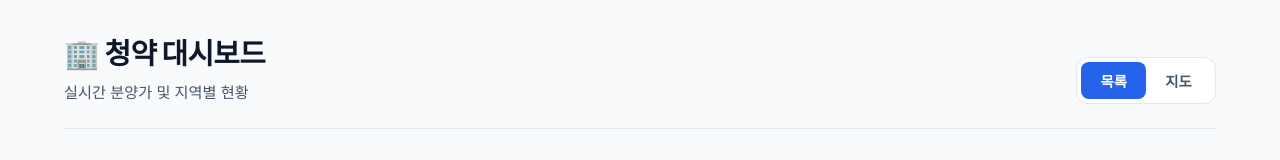
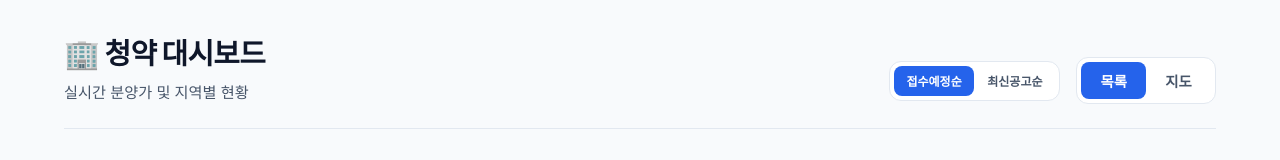
Before and after one commit to happyways/Cheongyak, a React (Vite) app in the folder client/: page / in a window 1280 px wide. Shown: the top 160 px of the page. Built offline with nearby package versions, Linux system fonts and the light colour scheme; no server answers.

Commit message:
feat: 공고일 기준 최신순 정렬 기능 추가

```diff
--- a/client/src/App.css
+++ b/client/src/App.css
@@ -29,8 +29,10 @@ body { font-family: 'Pretendard', -apple-system, sans-serif; background-color: v
 .header-content h1 { font-size: 1.8rem; font-weight: 900; letter-spacing: -0.02em; }
 .header-content p { color: var(--text-secondary); margin-top: 0.4rem; font-size: 0.95rem; }
 
+.header-controls { display: flex; gap: 1rem; align-items: center; }
+
 /* Toggle Button */
-.view-toggle {
+.view-toggle, .sort-toggle {
   background: white;
   padding: 4px;
   border-radius: 12px;
@@ -49,6 +51,8 @@ body { font-family: 'Pretendard', -apple-system, sans-serif; background-color: v
   transition: all 0.2s;
   font-size: 0.9rem;
 }
+
+.toggle-btn.small { padding: 0.4rem 0.8rem; font-size: 0.75rem; }
 
 .toggle-btn.active { background: var(--primary); color: white; }
 
--- a/client/src/App.tsx
+++ b/client/src/App.tsx
@@ -56,6 +56,7 @@ interface HouseDetail {
 }
 
 type ViewMode = 'list' | 'map';
+type SortBy = 'upcoming' | 'latest';
 
 const getApartmentKey = (item: CheongyakItem) => {
   const hNo = item.HOUSE_MANAGE_NO || item.houseManageNo;
@@ -85,10 +86,12 @@ const MAP_REGIONS = [
 
 function App() {
   const [items, setItems] = useState<CheongyakItem[]>([]);
+  const [rawData, setRawData] = useState<CheongyakItem[]>([]);
   const [details, setDetails] = useState<Record<string, HouseDetail[]>>({});
   const [dataErrors, setDataErrors] = useState<Record<string, string>>({});
   const [loading, setLoading] = useState(true);
   const [viewMode, setViewMode] = useState<ViewMode>('list');
+  const [sortBy, setSortBy] = useState<SortBy>('upcoming');
   const [selectedRegion, setSelectedRegion] = useState<string | null>(null);
   const [hoveredRegion, setHoveredRegion] = useState<string | null>(null);
   const [expandedCards, setExpandedCards] = useState<Record<string, boolean>>({});
@@ -165,27 +168,39 @@ function App() {
     setLoading(true);
     try {
       const response = await axios.get(`http://${window.location.hostname}:5001/api/apartments`);
-      const rawData = (response.data.data || []) as CheongyakItem[];
+      const data = (response.data.data || []) as CheongyakItem[];
       const todayTime = new Date().setHours(0, 0, 0, 0);
 
-      const filteredData = rawData.filter(item => {
+      const filtered = data.filter(item => {
         const endDates = [item.RCEPT_ENDDE, item.SUBSCRPT_RCEPT_ENDDE, item.GNRL_RCEPT_ENDDE, item.SPECL_RCEPT_ENDDE, item.GNRL_RNK2_ETC_AREA_ENDDE, item.GNRL_RNK2_CRSPAREA_ENDDE].map(d => parseToTime(d)).filter(t => t !== null);
         if (endDates.length === 0) return true;
         return Math.max(...(endDates as number[])) >= todayTime;
       });
 
-      const sortedData = [...filteredData].sort((a, b) => {
+      setRawData(filtered);
+      filtered.forEach(item => fetchDetails(item));
+    } catch (e) { console.error(e); } finally { setLoading(false); }
+  };
+
+  useEffect(() => {
+    if (rawData.length === 0) return;
+    const todayTime = new Date().setHours(0, 0, 0, 0);
+
+    const sorted = [...rawData].sort((a, b) => {
+      if (sortBy === 'latest') {
+        const timeA = parseToTime(a.RCRIT_PBLANC_DE) || 0;
+        const timeB = parseToTime(b.RCRIT_PBLANC_DE) || 0;
+        return timeB - timeA; // 공고일 최신순
+      } else {
         const getStart = (x: CheongyakItem) => parseToTime(x.SPSPLY_RCEPT_BGNDE || x.SPECL_RCEPT_BGNDE || x.GNRL_RNK1_CRSPAREA_RCPTDE || x.SUBSCRPT_RCEPT_BGNDE || x.GNRL_RCEPT_BGNDE || x.RCEPT_BGNDE) || 0;
         const startA = getStart(a), startB = getStart(b);
         if (startA >= todayTime && startB < todayTime) return -1;
         if (startA < todayTime && startB >= todayTime) return 1;
         return startA - startB;
-      });
-
-      setItems(sortedData);
-      sortedData.forEach(item => fetchDetails(item));
-    } catch (e) { console.error(e); } finally { setLoading(false); }
-  };
+      }
+    });
+    setItems(sorted);
+  }, [rawData, sortBy]);
 
   useEffect(() => { fetchItems(); }, []);
 
@@ -284,9 +299,15 @@ function App() {
     <div className="container">
       <header className="main-header">
         <div className="header-content"><h1>🏢 청약 대시보드</h1><p>실시간 분양가 및 지역별 현황</p></div>
-        <div className="view-toggle">
-          <button className={`toggle-btn ${viewMode === 'list' ? 'active' : ''}`} onClick={() => setViewMode('list')}>목록</button>
-          <button className={`toggle-btn ${viewMode === 'map' ? 'active' : ''}`} onClick={() => setViewMode('map')}>지도</button>
+        <div className="header-controls">
+          <div className="sort-toggle">
+            <button className={`toggle-btn small ${sortBy === 'upcoming' ? 'active' : ''}`} onClick={() => setSortBy('upcoming')}>접수예정순</button>
+            <button className={`toggle-btn small ${sortBy === 'latest' ? 'active' : ''}`} onClick={() => setSortBy('latest')}>최신공고순</button>
+          </div>
+          <div className="view-toggle">
+            <button className={`toggle-btn ${viewMode === 'list' ? 'active' : ''}`} onClick={() => setViewMode('list')}>목록</button>
+            <button className={`toggle-btn ${viewMode === 'map' ? 'active' : ''}`} onClick={() => setViewMode('map')}>지도</button>
+          </div>
         </div>
       </header>
       <main>
```
